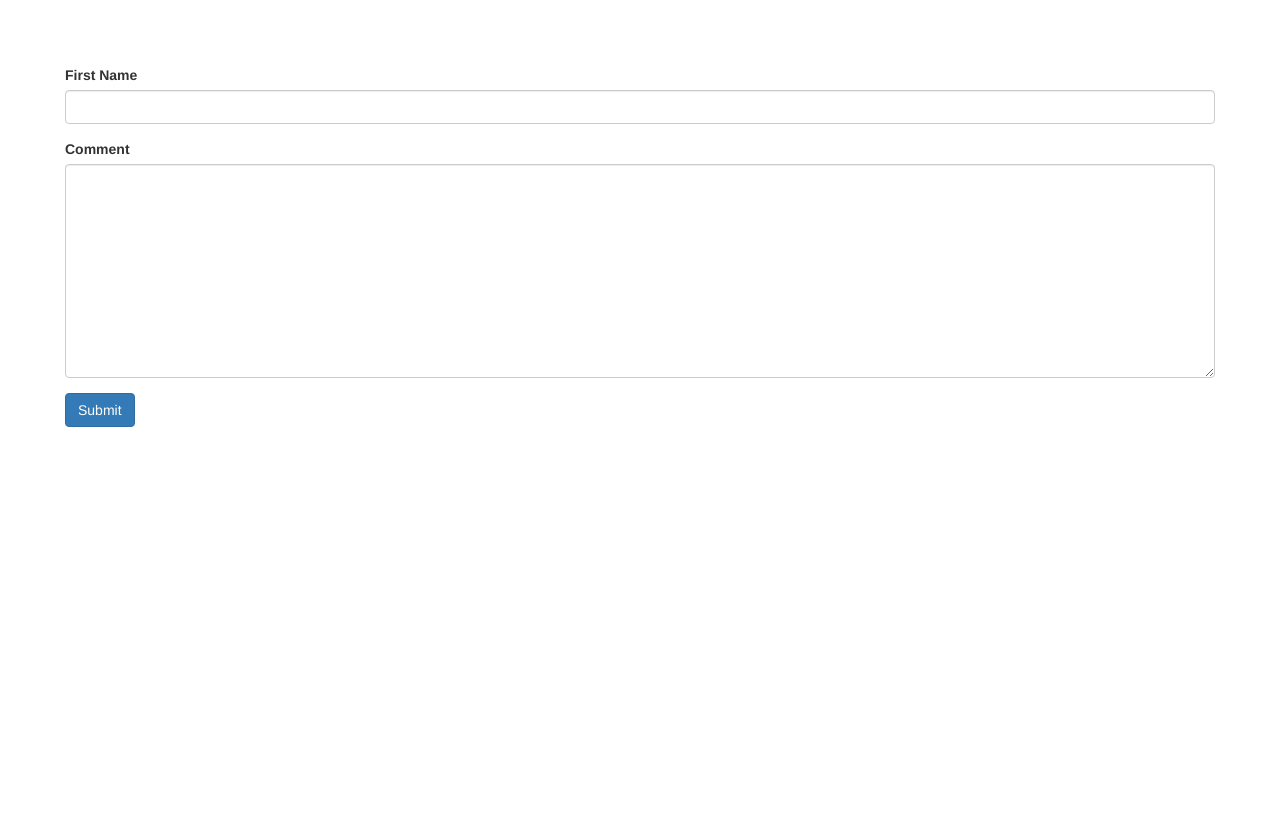
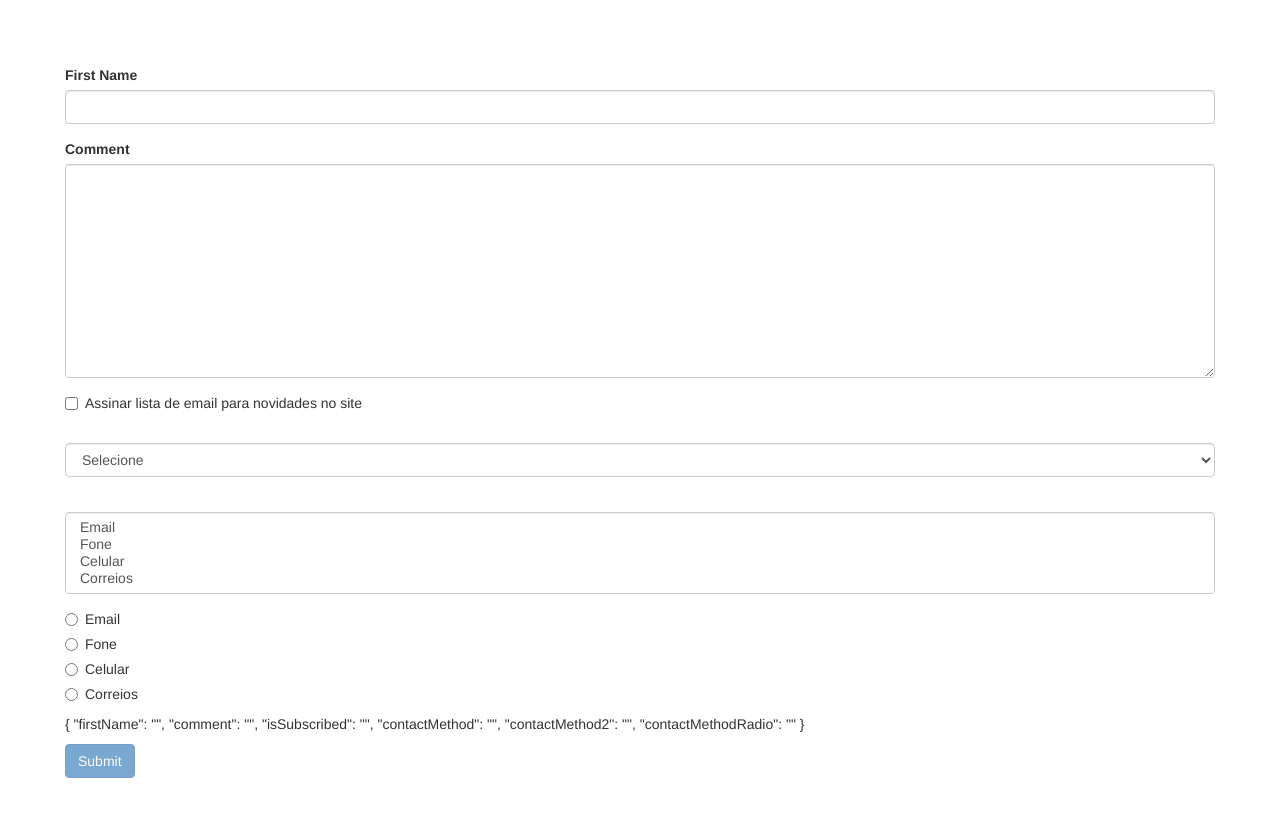
Before and after one commit to fabiogalante/Mosha, an Angular app: page / in a window 1280 px wide. Shown: the top 816 px of the page. Built offline with nearby package versions, Linux system fonts and the light colour scheme.

Commit message:
Curso Mosha - validate

```diff
--- a/src/app/form-bootstrap/form-bootstrap.component.html
+++ b/src/app/form-bootstrap/form-bootstrap.component.html
@@ -1,4 +1,5 @@
 <form #f="ngForm" (ngSubmit)="submit(f)">
+  <div></div>
   <div class="form-group">
     <label for="firstName">First Name</label>
     <input
@@ -38,7 +39,46 @@
     </div>
 
   </div>
-  <button class="btn btn-primary">
+
+  <!--div.checkbox>label>input[type='checkbox']-->
+
+  <div class="checkbox">
+    <label>
+      <input type="checkbox" ngModel name="isSubscribed"> Assinar lista de email para novidades no site
+    </label>
+  </div>
+
+  <!--div.form-group>label[for='contactMethod']+select[id='contactMethod'].form-control-->
+
+  <div class="form-group"><label for="contactMethod"></label>
+    <select ngModel name="contactMethod" id="contactMethod" class="form-control">
+      <option value="">Selecione</option>
+      <option *ngFor="let method of contactMethods" [value]="method.id">{{ method.name }}</option>
+    </select>
+  </div>
+
+  <!--No value obtem um json-->
+  <div class="form-group"><label for="contactMethod2"></label>
+    <select multiple ngModel name="contactMethod2" id="contactMethod2" class="form-control">
+      <option *ngFor="let method of contactMethods" [ngValue]="method">{{ method.name }}</option>
+    </select>
+  </div>
+
+
+  <!--div.radio>label>input[type='radio'][name='contatcMethod']-->
+
+  <div  *ngFor="let method of contactMethods" class="radio">
+    <label>
+      <input ngModel type="radio" name="contactMethodRadio" [value]="method.id">
+      {{ method.name }}
+    </label>
+  </div>
+
+  <p>
+    {{ f.value | json }}
+  </p>
+
+  <button class="btn btn-primary" [disabled]="!f.valid">
     Submit
   </button>
 </form>
--- a/src/app/form-bootstrap/form-bootstrap.component.ts
+++ b/src/app/form-bootstrap/form-bootstrap.component.ts
@@ -7,6 +7,13 @@ import {Component} from '@angular/core';
 })
 export class FormBootstrapComponent {
 
+  contactMethods = [
+    { id: 1, name: 'Email'},
+    { id: 2, name: 'Fone'},
+    { id: 3, name: 'Celular'},
+    { id: 4, name: 'Correios'},
+  ];
+
   log(firstName) {
     console.log(firstName);
   }
@@ -14,5 +21,4 @@ export class FormBootstrapComponent {
   submit(f) {
     console.log(f);
   }
-
 }
```
